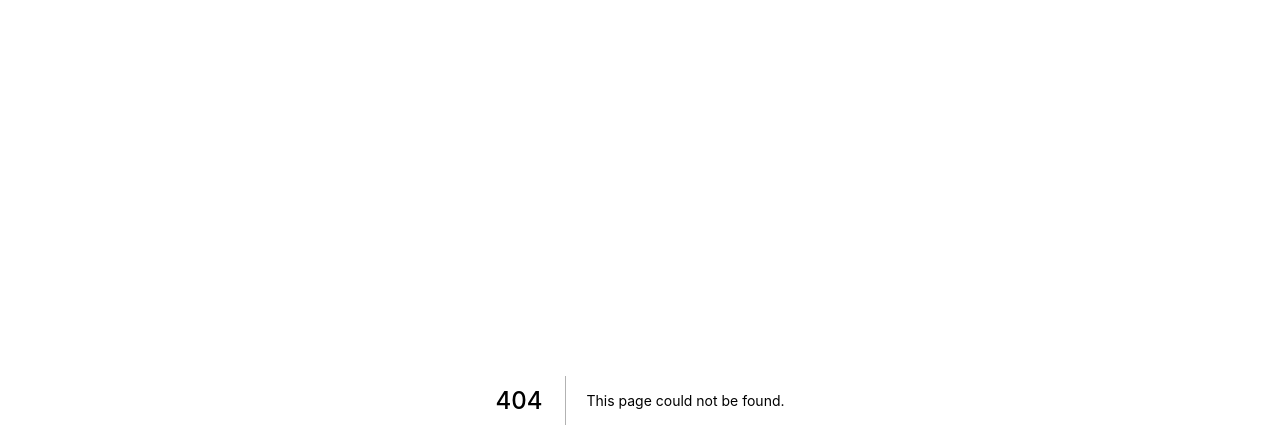
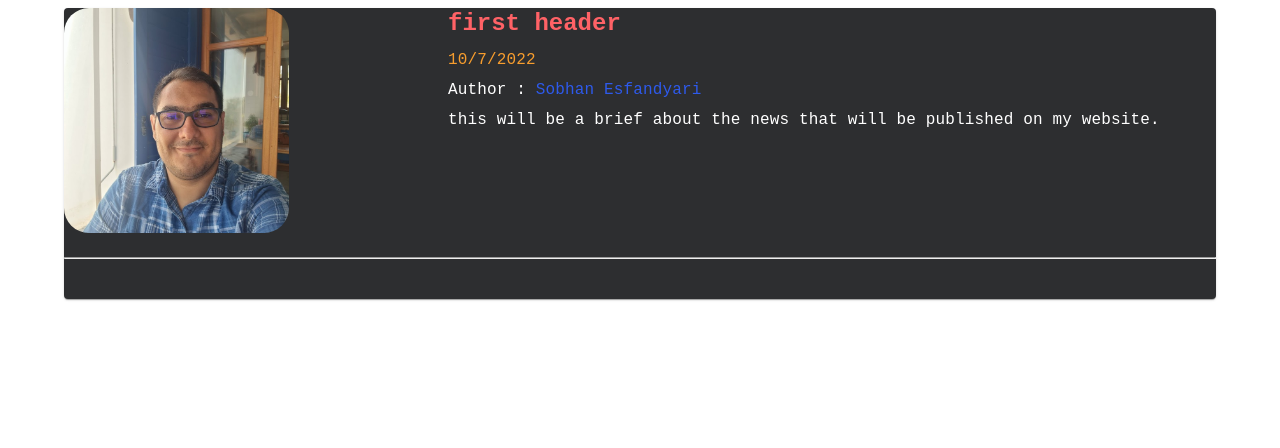
Before and after one commit to sobhanessi/sobhanessi.github.io, a Next.js app: page /components/WritingsTiles in a window 1280 px wide. Before the commit this address had no page. Shown: the top 448 px of the page. Built offline with nearby package versions, Linux system fonts and the light colour scheme.

Commit message:
some other enhancements in the news and writings page and I just need to populate it with some other data.

```diff
--- a/pages/components/NewsTiles.tsx
+++ b/pages/components/NewsTiles.tsx
@@ -54,7 +54,7 @@ const NewsTiles = () => {
                     component="div"
                     color="#ff6266"
                     gutterBottom
-                    sx={{ fontFamily: FONT_FAMILY }}
+                    sx={{ fontFamily: FONT_FAMILY, fontWeight: "bold" }}
                   >
                     {n.title}
                   </Typography>
@@ -72,7 +72,8 @@ const NewsTiles = () => {
                     gutterBottom
                     sx={{ fontFamily: FONT_FAMILY }}
                   >
-                    Author : {n.author}
+                    <span style={{ color: "white" }}>Author : </span>
+                    {n.author}
                   </Typography>
                   <Typography
                     gutterBottom
--- /dev/null
+++ b/pages/components/WritingsTiles.jsx
@@ -0,0 +1,90 @@
+import { Avatar, Card, Container, Grid, Typography } from "@mui/material";
+import React from "react";
+import { FONT_FAMILY, MAIN_COLOR } from "../../public/theme/theme";
+import writings from "../database/writings";
+
+function WritingsTiles() {
+  const writingsDivert = (href) => {
+    console.log(href);
+  };
+
+  return (
+    <Container>
+      {writings.map((n) => (
+        <>
+          <Card
+            sx={{ bgcolor: MAIN_COLOR }}
+            onClick={() => writingsDivert(n.href)}
+          >
+            <Grid container xs={12} sx={{ mb: 4 }}>
+              <Grid item xs={12} sm={4} md={4} lg={4} xl={4}>
+                <Avatar
+                  src={n.headerImage}
+                  alt={n.title}
+                  variant="square"
+                  sx={{
+                    height: 225,
+                    width: 225,
+                    borderRadius: "25px",
+                    display: "flex",
+                    mb: 2,
+                    justifyContent: "center",
+                    alignItems: "center",
+                  }}
+                />
+              </Grid>
+              <Grid
+                item
+                sx={{
+                  display: "flex",
+                  flexDirection: "column",
+                }}
+                xl={8}
+                lg={8}
+                md={8}
+                sm={8}
+                xs={12}
+              >
+                <Typography
+                  variant="h5"
+                  component="div"
+                  color="#ff6266"
+                  gutterBottom
+                  sx={{ fontFamily: FONT_FAMILY, fontWeight: "bold" }}
+                >
+                  {n.title}
+                </Typography>
+                <Typography
+                  component="div"
+                  color="#f79d2e"
+                  gutterBottom
+                  sx={{ fontFamily: FONT_FAMILY }}
+                >
+                  {n.date}
+                </Typography>
+                <Typography
+                  component="div"
+                  color="#2e5aeb"
+                  gutterBottom
+                  sx={{ fontFamily: FONT_FAMILY }}
+                >
+                  <span style={{ color: "white" }}>Author : </span>
+                  {n.author}
+                </Typography>
+                <Typography
+                  gutterBottom
+                  sx={{ color: "white", fontFamily: FONT_FAMILY }}
+                >
+                  {n.brief}
+                </Typography>
+              </Grid>
+              <hr style={{ color: "white", width: "100%" }} />
+            </Grid>
+          </Card>
+        </>
+      ))}
+    </Container>
+  );
+}
+
+export default WritingsTiles;
--- a/pages/database/news.js
+++ b/pages/database/news.js
@@ -1,4 +1,3 @@
-import sobhanessi from "../../public/pics/sobhanessi.jpg";
 const news = [
   {
     title: "first header",
@@ -10,7 +9,7 @@ const news = [
     brief:
       "this will be a brief about the news that will be published on my website.",
     text: "here will be the long text that will be published on its own page when the user clicks on it.",
-    headerImage: sobhanessi,
+    headerImage: "/pics/sobhanessi.jpg",
   },
 ];
 
--- /dev/null
+++ b/pages/database/writings.js
@@ -0,0 +1,16 @@
+const writings = [
+  {
+    title: "first header",
+    href: "/hello-world",
+    slug: "be to che",
+    date: "10/7/2022",
+    author: "Sobhan Esfandyari",
+    category: ["software"],
+    brief:
+      "this will be a brief about the news that will be published on my website.",
+    text: "here will be the long text that will be published on its own page when the user clicks on it.",
+    headerImage: "/pics/sobhanessi.jpg",
+  },
+];
+
+export default writings;
--- /dev/null
+++ b/pages/writings.jsx
@@ -0,0 +1,32 @@
+import { Container } from "@mui/material";
+import React from "react";
+import { FONT_FAMILY, MAIN_COLOR } from "../public/theme/theme";
+import Footer from "./components/Footer";
+import Navbar from "./components/Navbar";
+import WritingsTiles from "./components/WritingsTiles";
+
+function writings() {
+  return (
+    <>
+      <Navbar />
+
+      <Container
+        maxWidth="xl"
+        sx={{
+          display: "flex",
+          flexDirection: "column",
+          backgroundColor: MAIN_COLOR,
+          fontFamily: FONT_FAMILY,
+          width: "100%",
+          pt: 10,
+        }}
+      >
+        <WritingsTiles />
+      </Container>
+
+      <Footer />
+    </>
+  );
+}
+
+export default writings;
```
